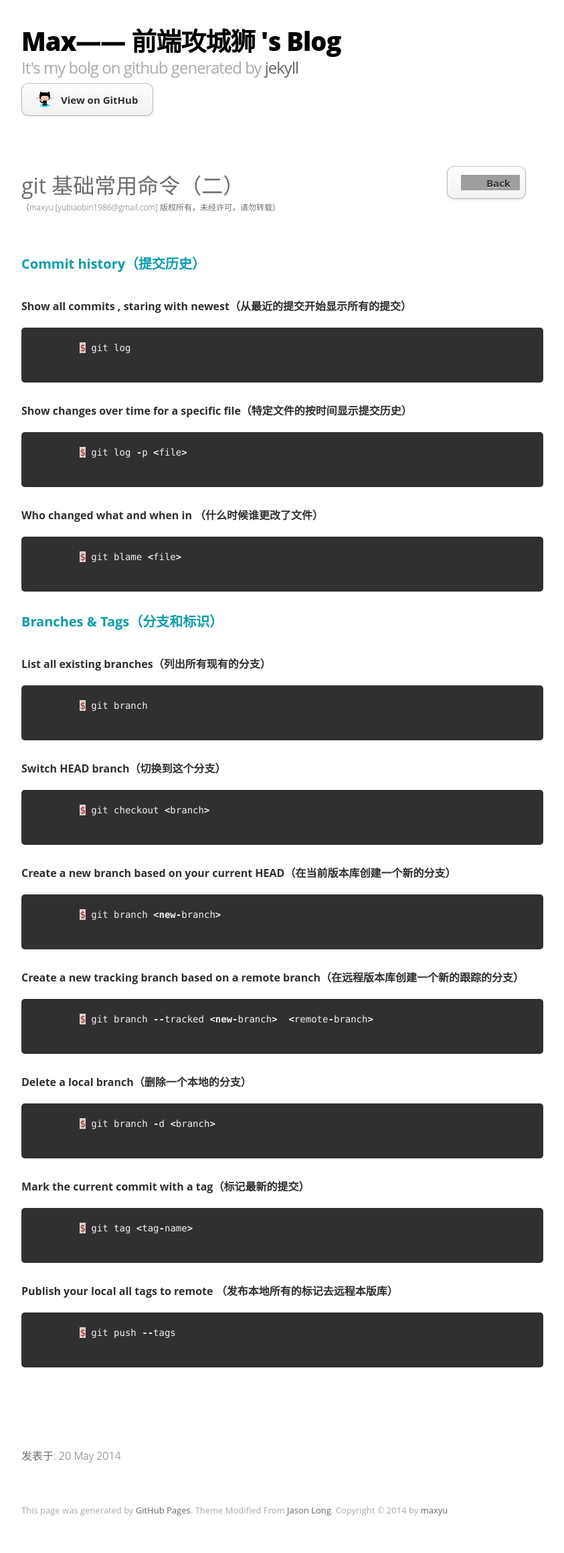
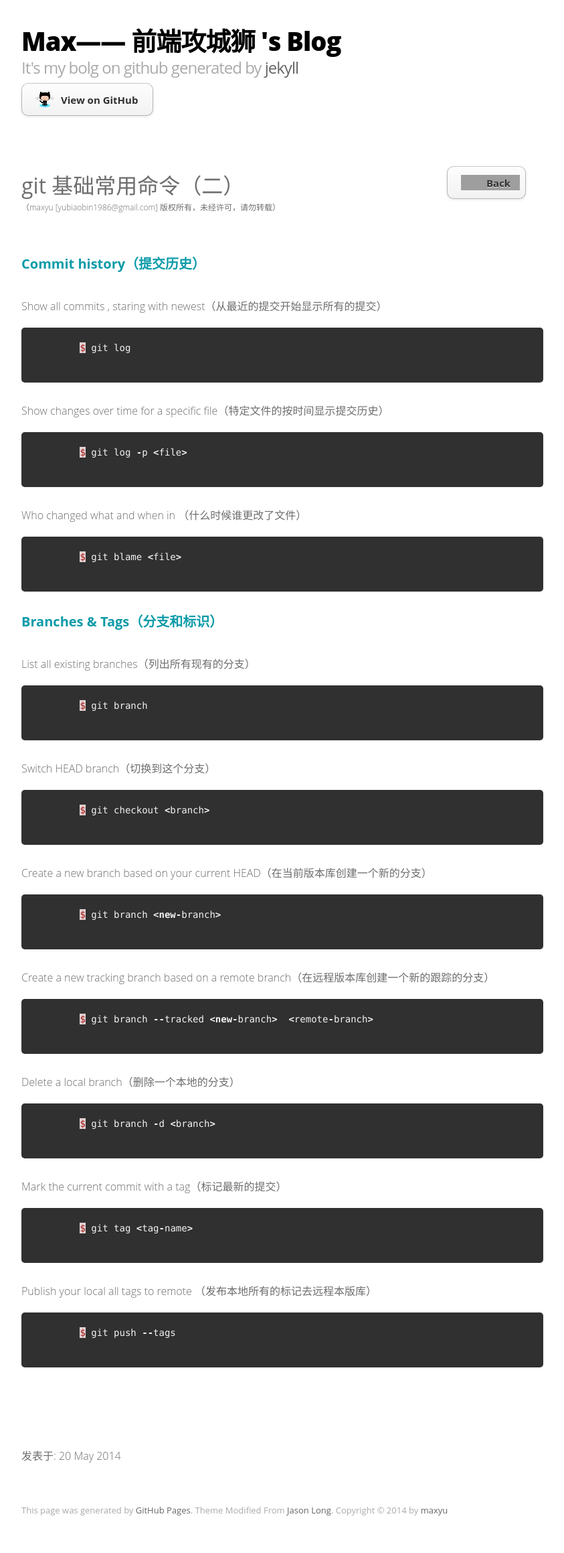
Before and after one commit to yubiaobin/yubiaobin.github.io, a Jekyll site: the page built from _posts/2014-05-20-git-command-line-two.html, in a window 1280 px wide. Shown: the whole page at 67% size, without its empty margins (218-1061 px from the left). Built offline with Jekyll 4.4.1, drawn with Linux system fonts in a browser that asks for light colours; comment, search, counter and statistics services are not loaded; grey boxes are pictures that could not be loaded.

```diff
--- a/_posts/2014-05-20-git-command-line-two.html
+++ b/_posts/2014-05-20-git-command-line-two.html
@@ -8,21 +8,21 @@ title : git 基础常用命令（二）
 
 <h3>Commit history（提交历史）</h3>
 
-<h4>Show all commits , staring with newest（从最近的提交开始显示所有的提交）</h4>
+<p>Show all commits , staring with newest（从最近的提交开始显示所有的提交）</p>
 <p>
 	{% highlight java %}
 	$ git log
 	{% endhighlight %}
 </p>
 
-<h4>Show changes over time for a specific file（特定文件的按时间显示提交历史）</h4>
+<p>Show changes over time for a specific file（特定文件的按时间显示提交历史）</p>
 <p>
 	{% highlight java %}
 	$ git log -p <file>
 	{% endhighlight %}
 </p>
 
-<h4>Who changed what and when in <file>（什么时候谁更改了文件）</h4>
+<p>Who changed what and when in <file>（什么时候谁更改了文件）</p>
 <p>
 	{% highlight java %}
 	$ git blame <file>
@@ -34,14 +34,14 @@ title : git 基础常用命令（二）
 
 <h3>Branches & Tags（分支和标识）</h3>
 
-<h4>List all existing branches（列出所有现有的分支）</h4>
+<p>List all existing branches（列出所有现有的分支）</p>
 <p>
 	{% highlight java %}
 	$ git branch
 	{% endhighlight %}
 </p>
 
-<h4>Switch HEAD branch（切换到这个分支）</h4>
+<p>Switch HEAD branch（切换到这个分支）</p>
 <p>
 	{% highlight java %}
 	$ git checkout <branch>
@@ -49,7 +49,7 @@ title : git 基础常用命令（二）
 </p>
 
 
-<h4>Create a new branch based on your current HEAD（在当前版本库创建一个新的分支）</h4>
+<p>Create a new branch based on your current HEAD（在当前版本库创建一个新的分支）</p>
 <p>
 	{% highlight java %}
 	$ git branch <new-branch>
@@ -57,7 +57,7 @@ title : git 基础常用命令（二）
 </p>
 
 
-<h4>Create a new tracking branch based on a remote branch（在远程版本库创建一个新的跟踪的分支）</h4>
+<p>Create a new tracking branch based on a remote branch（在远程版本库创建一个新的跟踪的分支）</p>
 <p>
 	{% highlight java %}
 	$ git branch --tracked <new-branch>  <remote-branch>
@@ -65,7 +65,7 @@ title : git 基础常用命令（二）
 </p>
 
 
-<h4>Delete a local branch（删除一个本地的分支）</h4>
+<p>Delete a local branch（删除一个本地的分支）</p>
 <p>
 	{% highlight java %}
 	$ git branch -d <branch>
@@ -73,7 +73,7 @@ title : git 基础常用命令（二）
 </p>
 
 
-<h4>Mark the current commit with a tag（标记最新的提交）</h4>
+<p>Mark the current commit with a tag（标记最新的提交）</p>
 <p>
 	{% highlight java %}
 	$ git tag <tag-name>
@@ -82,7 +82,7 @@ title : git 基础常用命令（二）
 
 
 
-<h4>Publish your local all tags to remote （发布本地所有的标记去远程本版库）</h4>
+<p>Publish your local all tags to remote （发布本地所有的标记去远程本版库）</p>
 <p>
 	{% highlight java %}
 	$ git push --tags
```
Also changed, not shown: _posts/2014-05-25-git-command-line-four.html (+5 -5 lines).
